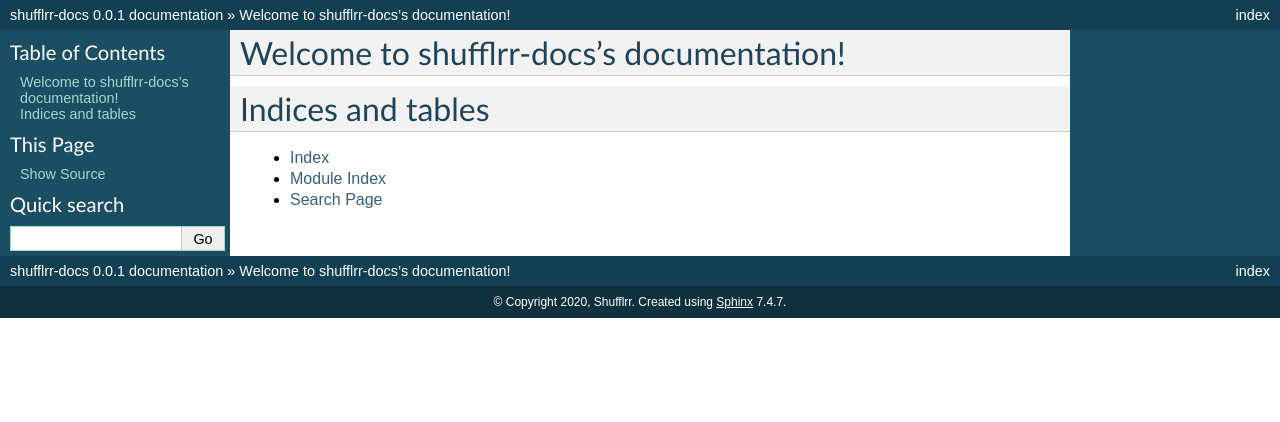
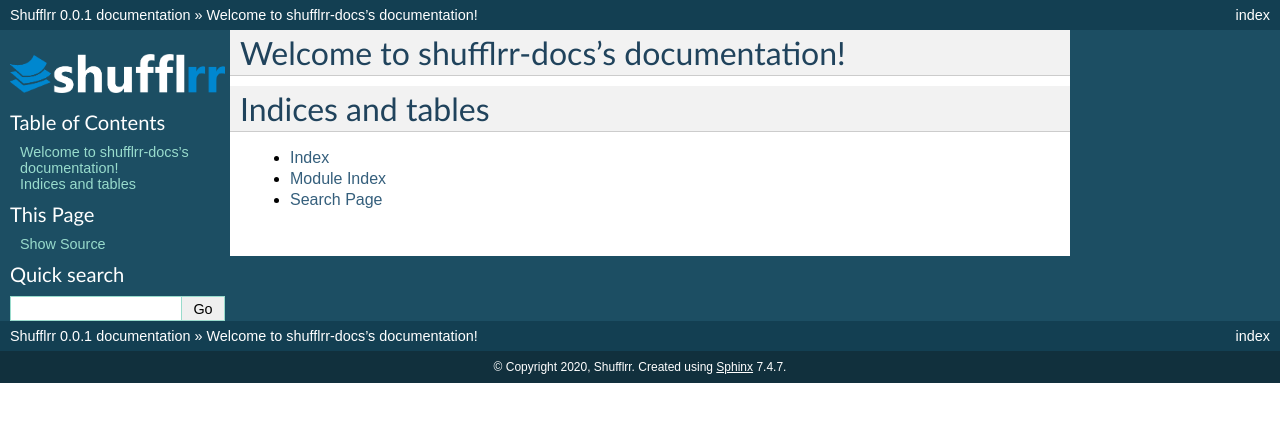
Before and after one commit to shufflrr/docs, a Sphinx documentation site: the page built from docs/source/index.rst, in a window 1280 px wide. Shown: the top 422 px of the page. Built offline with Sphinx 7.4.7, drawn with Linux system fonts in a browser that asks for light colours.

Commit message:
project and logo configuration

```diff
--- a/docs/source/conf.py
+++ b/docs/source/conf.py
@@ -17,7 +17,7 @@
 
 # -- Project information -----------------------------------------------------
 
-project = 'shufflrr-docs'
+project = 'Shufflrr'
 copyright = '2020, Shufflrr'
 author = 'Shufflrr'
 
@@ -53,3 +53,9 @@
 # relative to this directory. They are copied after the builtin static files,
 # so a file named "default.css" will overwrite the builtin "default.css".
 html_static_path = ['_static']
+
+html_logo = 'img/logo.png'
+html_theme_options = {
+    'logo_only': True,
+    'display_version': False,
+}
```
Also changed, not shown: docs/source/img/logo.png (added).
